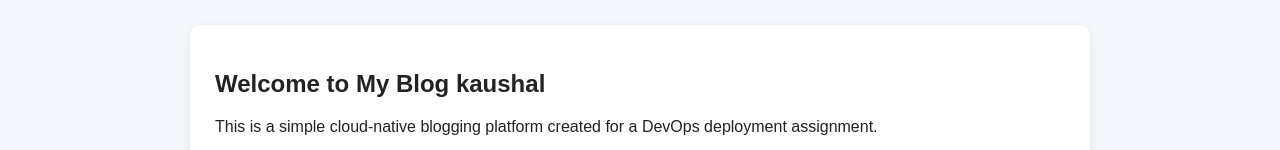
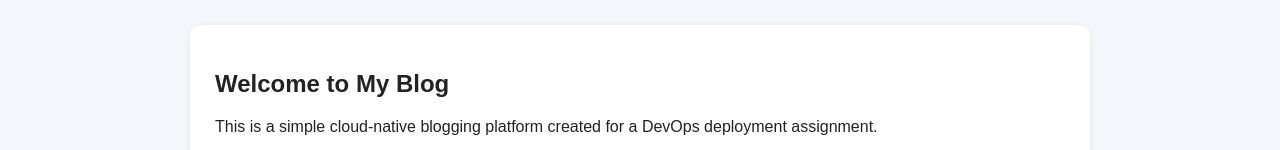
Before and after one commit to kaushal2608/blogging-platform, a plain HTML site: page frontend/index.html in a window 1280 px wide. Shown: the part 199-349 px from the top of the page. Drawn offline with Linux system fonts and the light colour scheme.

Commit message:
trigger check

```diff
--- a/frontend/index.html
+++ b/frontend/index.html
@@ -60,7 +60,7 @@
 <div class="container">
 
     <div class="card">
-        <h2>Welcome to My Blog kaushal</h2>
+        <h2>Welcome to My Blog</h2>
         <p>
             This is a simple cloud-native blogging platform created
             for a DevOps deployment assignment.
```
